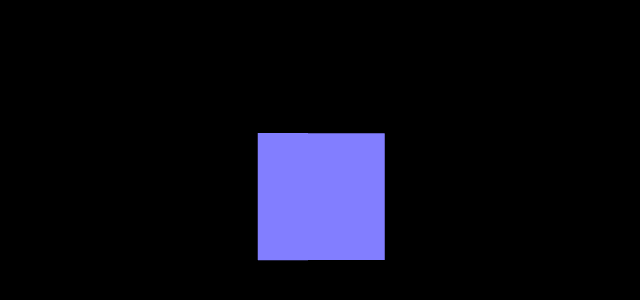
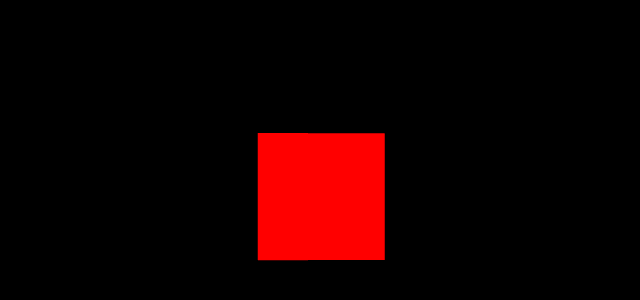
Before and after one commit to 0xCesar/threejs-boilerplate, a website built with Vite: page index.html in a window 1280 px wide. Shown: the part 204-504 px from the top of the page, without its empty margins (320-960 px from the left). Built offline with nearby package versions, Linux system fonts and the light colour scheme.

Commit message:
Minimum config for shader

```diff
--- a/index.html
+++ b/index.html
@@ -9,6 +9,6 @@
   </head>
   <body>
     <div id="container"></div>
-    <script type="module" src="/main.js"></script>
+    <script type="module" src="js/main.js"></script>
   </body>
 </html>
--- a/main.js
+++ b/js/main.js
@@ -1,4 +1,8 @@
 import * as THREE from 'three';
+import { OrbitControls } from 'three/examples/jsm/controls/OrbitControls.js';
+import fragment from './shaders/fragment.glsl';
+import vertex from './shaders/vertex.glsl';
+
 
 // init
 
@@ -16,6 +20,7 @@ export default class Sketch{
 
     this.renderer = new THREE.WebGLRenderer( { antialias: true } );
     this.renderer.setSize( this.width , this.height );
+    this.controls = new OrbitControls( this.camera, this.renderer.domElement );
     //this.renderer.setAnimationLoop( animation );
     this.container.appendChild( this.renderer.domElement );
 
@@ -32,6 +37,11 @@ export default class Sketch{
     this.geometry = new THREE.BoxGeometry( 0.2, 0.2, 0.2 );
     this.material = new THREE.MeshNormalMaterial();
 
+    this.material = new THREE.ShaderMaterial({
+      fragmentShader: fragment,
+      vertexShader : vertex
+    })
+
     this.mesh = new THREE.Mesh( this.geometry, this.material );
     this.scene.add( this.mesh );
   }
@@ -43,6 +53,7 @@ export default class Sketch{
     this.mesh.rotation.y = this.time / 1000;
     this.renderer.render( this.scene, this.camera );
 
+    this.controls.update();
     window.requestAnimationFrame(this.render.bind(this));
   }
 }
--- /dev/null
+++ b/js/shaders/fragment.glsl
@@ -0,0 +1,3 @@
+void main() {
+          gl_FragColor = vec4(1.0 , 0. , 0.0 , 1);
+}
--- /dev/null
+++ b/js/shaders/vertex.glsl
@@ -0,0 +1,3 @@
+void main() {
+          gl_Position = projectionMatrix * modelViewMatrix * vec4(position, 1.0);
+        }
--- a/package.json
+++ b/package.json
@@ -9,9 +9,11 @@
     "preview": "vite preview"
   },
   "devDependencies": {
-    "vite": "^4.4.5"
+    "vite": "^4.4.5",
+    "vite-plugin-glsl": "^1.1.2"
   },
   "dependencies": {
+    "glsl-transpiler": "^1.8.1",
     "three": "^0.157.0"
   }
 }
--- /dev/null
+++ b/vite.config.js
@@ -0,0 +1,6 @@
+import glsl from 'vite-plugin-glsl'
+
+export default {
+
+    plugins: [ glsl() ]
+}
```
Also changed, not shown: 1 other file.
